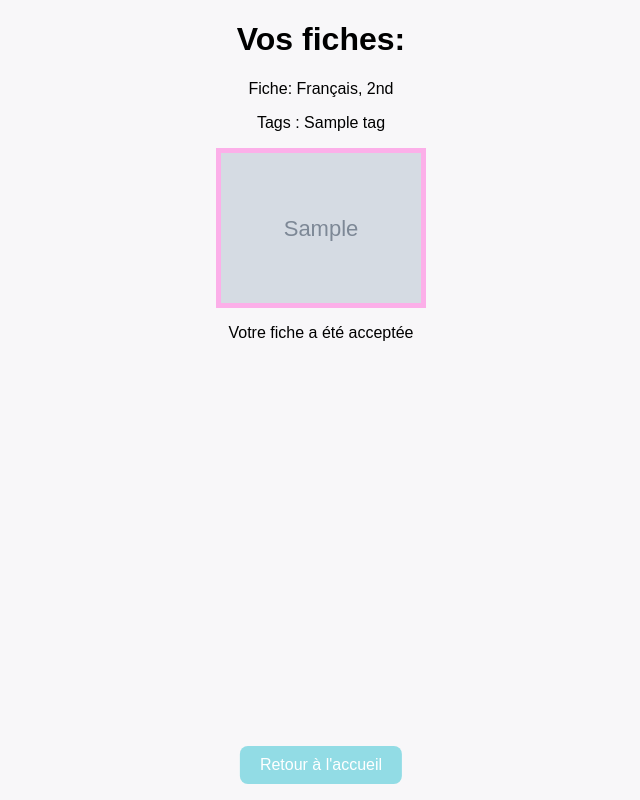
After one commit to lucfly27/auxilium, a Flask app: page /userrequest in a window 1280 px wide. The commit adds this page. Shown: the whole page, without its empty margins (319-959 px from the left). Run offline with Flask 3, Linux system fonts and the light colour scheme; a user stored in the database is signed in; data comes from the database, SQL or seed files in the repository; tables that the repository leaves empty hold one stand-in row (values such as "Sample post"); grey boxes marked "Sample" are stand-in pictures.

Commit message:
Add userrequest.html the system of print card add by one user Do the front and the back

```diff
--- a/app.py
+++ b/app.py
@@ -741,8 +741,8 @@ def search():
 
     return render_template('fiches.html', fiches=fiches)
 
-@app.route('/request')
-def request():
+@app.route('/userrequest')
+def userrequest():
     """
     Permet a un utilisateurs de voir les fiches qu'il a ajouter et/ou demander a ajouter
     """
@@ -750,15 +750,18 @@ def request():
         flash('Veuillez vous connecter d\'abord', 'error')
         return redirect(url_for('login', modal=True))
 
-    username = session[username]
+    username = session['username']
     conn = get_db_connection()
     cursor = conn.cursor()
+    cursor.execute('SELECT id_utilisateur FROM utilisateurs WHERE username  = ?', (username,))
+    id_utilisateur = cursor.fetchone()
     cursor.execute('''
         SELECT
             fiche.id_fiche,
             matiere.nom,
             niveau.abreviation,
             fiche.img_url,
+            fiche.img_check,
             GROUP_CONCAT(tag.nom_tag, ', ') AS tags
         FROM
             fiche
@@ -767,15 +770,14 @@ def request():
         LEFT JOIN fiche_tag ON fiche_tag.id_fiche = fiche.id_fiche
         LEFT JOIN tag ON fiche_tag.id_tag = tag.id_tag
         WHERE
-            fiche.id_utilisateurs = ?
+            fiche.id_utilisateur = ?
         GROUP BY
             fiche.id_fiche;
     ''', id_utilisateur)
     fiches = cursor.fetchall()
     conn.close()
 
-    return render_template('request.html', fiches=fiches)
-
+    return render_template('userrequest.html', fiches=fiches)
 
 
 if __name__ == '__main__':
--- a/templates/fiche.html
+++ b/templates/fiche.html
@@ -9,7 +9,7 @@
 <body>
     <div class="center">
         <div class="element">
-            <h1>Fiche; {{ fiche['nom'] }}, {{ fiche['abreviation'] }}</h1>
+            <h1>Fiche: {{ fiche['nom'] }}, {{ fiche['abreviation'] }}</h1>
             <p class="text">Tags : {{ fiche['tags'] }}</p>
         </div>
         <div class="element">
--- a/templates/home.html
+++ b/templates/home.html
@@ -48,7 +48,7 @@
         <img src="{{ url_for('static', filename='close.png')}}" class="closebtn" onclick="closeMenu()" alt="Close" style="cursor: pointer;">
         <a href="mailto:luccas3684@gmail.com?subject=Auxilium">Contact</a>
         <a href="#" onclick="openModal()">Credits</a>
-        <a href="{{ url_for('request') }}">Vos fiches</a>
+        <a href="{{ url_for('userrequest') }}">Vos fiches</a>
         <a href="">Vos signalement</a>
         {% if username == 'admin' %}
             <a href="{{ url_for('checkrequest') }}"">Demande ajout fiche</a>
--- /dev/null
+++ b/templates/userrequest.html
@@ -0,0 +1,40 @@
+<!DOCTYPE html>
+<html lang="fr">
+<head>
+    <meta charset="UTF-8">
+    <meta name="viewport" content="width=device-width, initial-scale=1.0">
+    <link rel="stylesheet" href="{{ url_for('static', filename='style.css') }}">
+    <title>Auxilium</title>
+</head>
+<body>
+    <div class="center">
+        <h1>Vos fiches:</h1>
+        <div class="element">
+            <div class="container_fiche">
+                    {% for fiche in fiches %}
+                            {% if fiche['img_url'] %}
+                                <div class="element">
+                                    <p class="text">Fiche: {{ fiche['nom'] }}, {{ fiche['abreviation'] }}</h1>
+                                    <p class="text">Tags : {{ fiche['tags'] }}</p>
+                                </div>
+                                <div class="element">
+                                    <img src="{{ url_for('static', filename=fiche['img_url']) }}" class="fiches">
+                                        {% if fiche['img_check'] == 1 %}
+                                            <p class="text"> Votre fiche a été acceptée </p>
+                                        {% elif fiche['img_check'] == 0 %}
+                                            <p class="text"> Votre fiche n'a pas encore été acceptée </p>
+                                        {% endif %}
+                                </div>
+                            {% else %}
+                                Pas d'image
+                            {% endif %}
+                    {% endfor %}
+            </div>
+            <div class="element">
+                <form action="{{ url_for('home') }}" method="get">
+                    <button type="submit" class="fixbtn"> Retour à l'accueil </button>
+                </form>
+            </div>
+        </div>
+    </div>
+</body>
```
